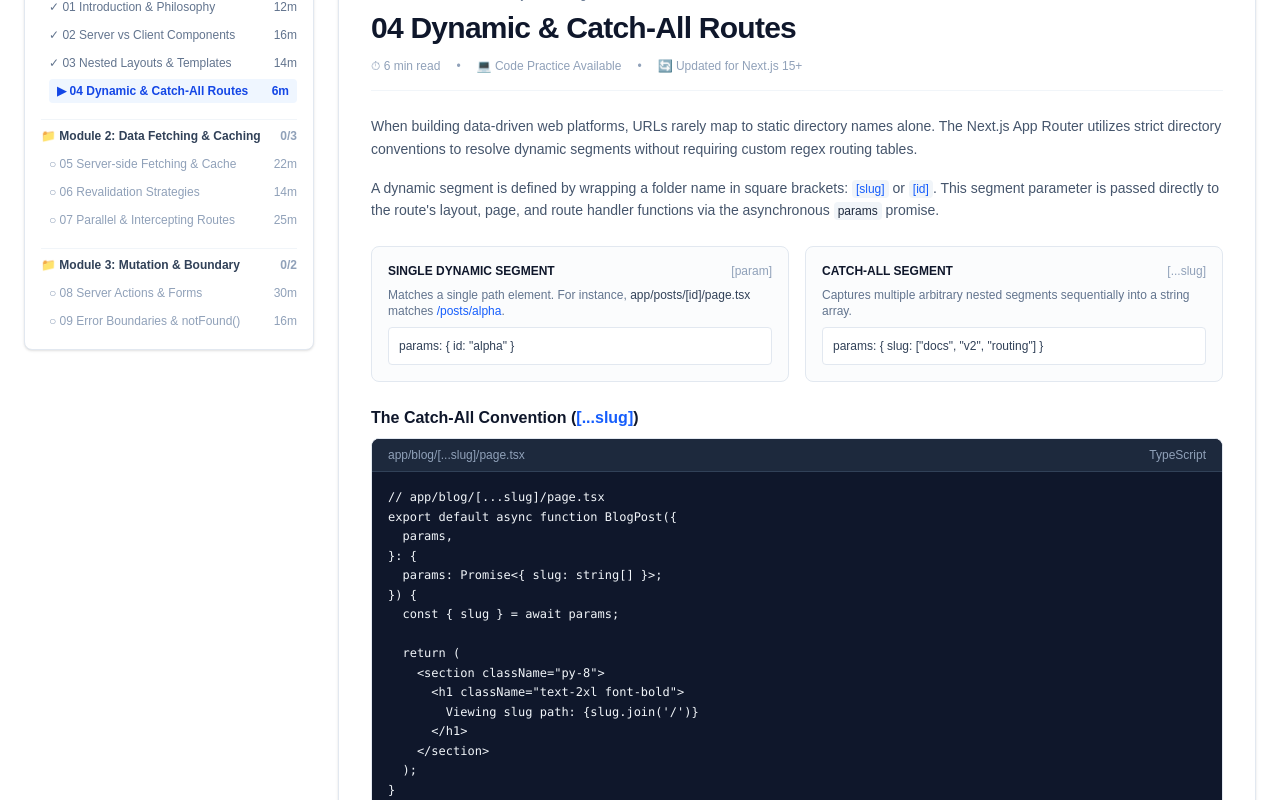
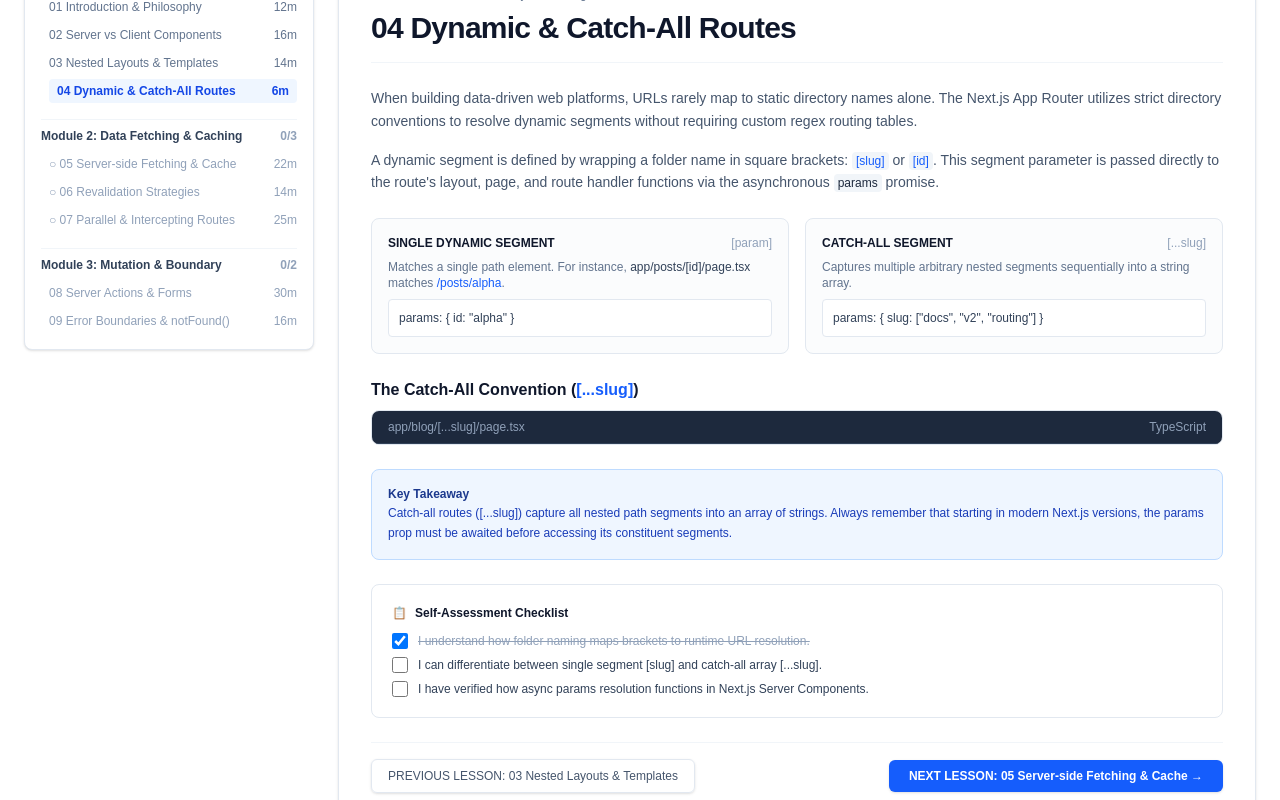
Before and after one commit to Mahi-19-design/Course-learning, a Next.js app in the folder my-app/: page /courses/database-indexing-query-tuning/lesson-04 in a window 1280 px wide. Shown: the part 260-1060 px from the top of the page. Built offline with nearby package versions, Linux system fonts and the light colour scheme.

Commit message:
Refactor lesson page and update titles
Removed the generateStaticParams function and updated lesson titles to remove checkmarks.

```diff
--- a/my-app/app/courses/[courseSlug]/[lessonSlug]/page.tsx
+++ b/my-app/app/courses/[courseSlug]/[lessonSlug]/page.tsx
@@ -1,20 +1,7 @@
-// app/courses/[courseSlug]/[lessonSlug]/page.tsx
 import Link from "next/link";
 import { notFound } from "next/navigation";
 import { courses } from "@/data/coursesData";
 import LessonChecklist from "@/components/LessonChecklist";
-
-export function generateStaticParams() {
-  const params: { courseSlug: string; lessonSlug: string }[] = [];
-  courses.forEach((c) => {
-    c.modules.forEach((m) => {
-      m.lessons.forEach((l) => {
-        params.push({ courseSlug: c.slug, lessonSlug: l.slug });
-      });
-    });
-  });
-  return params;
-}
 
 interface PageProps {
   params: Promise<{ courseSlug: string; lessonSlug: string }>;
@@ -28,7 +15,6 @@ export default async function LessonViewPage({ params }: PageProps) {
     notFound();
   }
 
-  // Find module and lesson
   let foundLesson = course.modules[0]?.lessons.find((l) => l.slug === lessonSlug);
   if (!foundLesson && course.modules.length > 0) {
     foundLesson = course.modules[0].lessons[3] || course.modules[0].lessons[0];
@@ -36,14 +22,13 @@ export default async function LessonViewPage({ params }: PageProps) {
 
   return (
     <div className="space-y-6">
-      {/* Top Banner Bar */}
       <div className="bg-white border border-slate-200 rounded-lg p-3.5 flex items-center justify-between text-xs shadow-sm">
         <div className="flex items-center gap-3">
           <Link
             href={`/courses/${course.slug}`}
             className="text-slate-600 hover:text-slate-900 font-medium"
           >
-            ← Back to Course Overview
+            Back to Course Overview
           </Link>
           <span className="text-slate-300">|</span>
           <span className="font-semibold text-slate-900">{course.title}</span>
@@ -62,9 +47,7 @@ export default async function LessonViewPage({ params }: PageProps) {
         </div>
       </div>
 
-      {/* Main Two-Column Layout */}
       <div className="grid grid-cols-1 lg:grid-cols-4 gap-6 items-start">
-        {/* Left Sidebar: Course Curriculum Navigation */}
         <div className="bg-white border border-slate-200 rounded-lg p-4 space-y-4 shadow-sm text-xs">
           <div className="flex items-center justify-between pb-2 border-b border-slate-100">
             <span className="font-bold text-slate-400 uppercase tracking-wider text-2xs">
@@ -73,36 +56,34 @@ export default async function LessonViewPage({ params }: PageProps) {
             <span className="text-slate-400">4 Modules</span>
           </div>
 
-          {/* Module 1 */}
           <div className="space-y-2">
             <div className="flex justify-between font-bold text-slate-800 text-xs">
-              <span>📁 Module 1: Routing Architecture</span>
+              <span> Module 1: Routing Architecture</span>
               <span className="text-slate-400 text-2xs">3/4 Done</span>
             </div>
             <div className="space-y-1 pl-2">
               <div className="flex items-center justify-between py-1 text-slate-500">
-                <span>✓ 01 Introduction &amp; Philosophy</span>
+                <span> 01 Introduction &amp; Philosophy</span>
                 <span className="text-2xs">12m</span>
               </div>
               <div className="flex items-center justify-between py-1 text-slate-500">
-                <span>✓ 02 Server vs Client Components</span>
+                <span> 02 Server vs Client Components</span>
                 <span className="text-2xs">16m</span>
               </div>
               <div className="flex items-center justify-between py-1 text-slate-500">
-                <span>✓ 03 Nested Layouts &amp; Templates</span>
+                <span>03 Nested Layouts &amp; Templates</span>
                 <span className="text-2xs">14m</span>
               </div>
               <div className="flex items-center justify-between py-1 bg-blue-50 text-blue-700 font-semibold px-2 rounded">
-                <span>▶ 04 Dynamic &amp; Catch-All Routes</span>
+                <span> 04 Dynamic &amp; Catch-All Routes</span>
                 <span className="text-2xs font-mono">6m</span>
               </div>
             </div>
           </div>
 
-          {/* Module 2 */}
           <div className="space-y-2 pt-2 border-t border-slate-100">
             <div className="flex justify-between font-bold text-slate-700 text-xs">
-              <span>📁 Module 2: Data Fetching &amp; Caching</span>
+              <span> Module 2: Data Fetching &amp; Caching</span>
               <span className="text-slate-400 text-2xs">0/3</span>
             </div>
             <div className="space-y-1 pl-2 text-slate-400">
@@ -121,28 +102,25 @@ export default async function LessonViewPage({ params }: PageProps) {
             </div>
           </div>
 
-          {/* Module 3 */}
           <div className="space-y-2 pt-2 border-t border-slate-100">
             <div className="flex justify-between font-bold text-slate-700 text-xs">
-              <span>📁 Module 3: Mutation &amp; Boundary</span>
+              <span> Module 3: Mutation &amp; Boundary</span>
               <span className="text-slate-400 text-2xs">0/2</span>
             </div>
             <div className="space-y-1 pl-2 text-slate-400">
               <div className="flex justify-between py-1">
-                <span>○ 08 Server Actions &amp; Forms</span>
+                <span> 08 Server Actions &amp; Forms</span>
                 <span className="text-2xs">30m</span>
               </div>
               <div className="flex justify-between py-1">
-                <span>○ 09 Error Boundaries &amp; notFound()</span>
+                <span> 09 Error Boundaries &amp; notFound()</span>
                 <span className="text-2xs">16m</span>
               </div>
             </div>
           </div>
         </div>
 
-        {/* Right Main Content: Lesson Reading */}
         <div className="lg:col-span-3 bg-white border border-slate-200 rounded-lg p-8 space-y-6 shadow-sm">
-          {/* Breadcrumb */}
           <div className="text-xs text-slate-400 flex items-center gap-2">
             <span>Courses</span>
             <span>/</span>
@@ -153,7 +131,6 @@ export default async function LessonViewPage({ params }: PageProps) {
             <span className="text-slate-800 font-medium">Dynamic &amp; Catch-All Routes</span>
           </div>
 
-          {/* Lesson Header */}
           <div className="space-y-2 border-b border-slate-100 pb-4">
             <div className="flex items-center gap-2 text-xs">
               <span className="text-blue-600 font-bold">Module 1 · Lesson 04</span>
@@ -163,16 +140,9 @@ export default async function LessonViewPage({ params }: PageProps) {
             <h1 className="text-3xl font-extrabold text-slate-900 tracking-tight">
               04 Dynamic &amp; Catch-All Routes
             </h1>
-            <div className="flex items-center gap-4 text-xs text-slate-400 pt-1">
-              <span>⏱ 6 min read</span>
-              <span>•</span>
-              <span>💻 Code Practice Available</span>
-              <span>•</span>
-              <span>🔄 Updated for Next.js 15+</span>
-            </div>
+
           </div>
 
-          {/* Body Content */}
           <div className="text-sm text-slate-600 leading-relaxed space-y-4">
             <p>
               When building data-driven web platforms, URLs rarely map to static directory names alone. The Next.js App Router utilizes strict directory conventions to resolve dynamic segments without requiring custom regex routing tables.
@@ -182,7 +152,6 @@ export default async function LessonViewPage({ params }: PageProps) {
             </p>
           </div>
 
-          {/* Comparison Cards: Single vs Catch-All */}
           <div className="grid grid-cols-1 md:grid-cols-2 gap-4">
             <div className="border border-slate-200 rounded-lg p-4 bg-slate-50/50 space-y-2">
               <div className="flex items-center justify-between text-xs">
@@ -211,7 +180,6 @@ export default async function LessonViewPage({ params }: PageProps) {
             </div>
           </div>
 
-          {/* Code Section */}
           <div className="space-y-2">
             <h2 className="text-base font-bold text-slate-900">
               The Catch-All Convention (<code className="font-mono text-blue-600">[...slug]</code>)
@@ -221,30 +189,11 @@ export default async function LessonViewPage({ params }: PageProps) {
                 <span>app/blog/[...slug]/page.tsx</span>
                 <span>TypeScript</span>
               </div>
-              <pre className="p-4 overflow-x-auto leading-relaxed">
-                {`// app/blog/[...slug]/page.tsx
-export default async function BlogPost({
-  params,
-}: {
-  params: Promise<{ slug: string[] }>;
-}) {
-  const { slug } = await params;
 
-  return (
-    <section className="py-8">
-      <h1 className="text-2xl font-bold">
-        Viewing slug path: {slug.join('/')}
-      </h1>
-    </section>
-  );
-}`}
-              </pre>
             </div>
           </div>
 
-          {/* Key Takeaway Alert */}
           <div className="bg-blue-50 border border-blue-200 rounded-lg p-4 flex gap-3 text-xs text-blue-900">
-            <span className="text-base">💡</span>
             <div>
               <strong className="font-bold">Key Takeaway</strong>
               <p className="mt-0.5 leading-relaxed text-blue-800">
@@ -253,13 +202,11 @@ export default async function BlogPost({
             </div>
           </div>
 
-          {/* Interactive Self-Assessment Checklist Component */}
           <LessonChecklist />
 
-          {/* Bottom Next/Prev Lesson Buttons */}
           <div className="pt-4 border-t border-slate-100 flex items-center justify-between">
             <button className="border border-slate-200 rounded-md px-4 py-2 text-xs font-medium text-slate-600 hover:bg-slate-50 flex items-center gap-1.5 shadow-sm">
-              ← PREVIOUS LESSON: 03 Nested Layouts &amp; Templates
+              PREVIOUS LESSON: 03 Nested Layouts &amp; Templates
             </button>
             <button className="bg-blue-600 hover:bg-blue-700 text-white rounded-md px-5 py-2 text-xs font-semibold flex items-center gap-1.5 shadow-sm">
               NEXT LESSON: 05 Server-side Fetching &amp; Cache →
```
